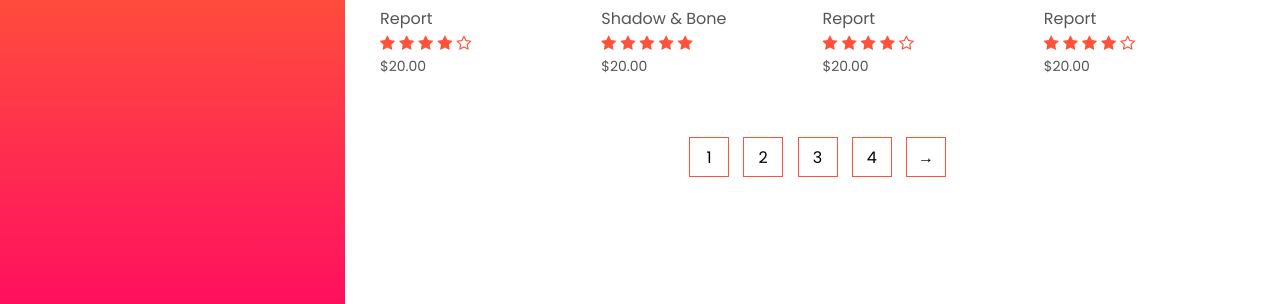
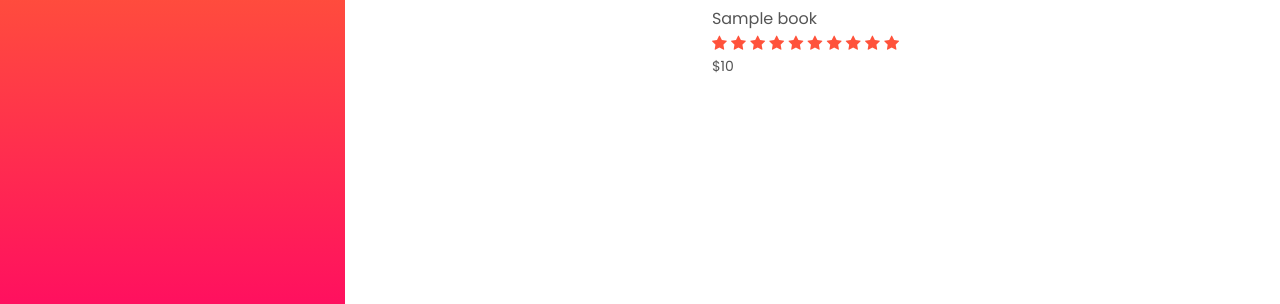
Before and after one commit to felix1614/Library-Management-System, a Django app: page /books/ in a window 1280 px wide. Shown: the part 496-800 px from the top of the page. Run offline with Django 4.2, Linux system fonts and the light colour scheme; tables that the repository leaves empty hold one stand-in row (values such as "Sample post"); a database or web service that is not in the repository returns one stand-in record (values such as "Sample title"); some libraries are stand-ins or nearby versions.

Commit message:
dynamic page

```diff
--- a/library/urls.py
+++ b/library/urls.py
@@ -10,4 +10,5 @@ urlpatterns = [path('', views.login, name="login"),
                path('rental/', views.rents, name="rental"),
                path('userupdate/', views.userUpdate, name="userUpdate"),
                path('users/', views.users, name="users"),
+               path('scan/', views.users, name="scan")
                ]
--- a/library/views.py
+++ b/library/views.py
@@ -1,13 +1,22 @@
 import json
+import time
 from collections import ChainMap
 from django.shortcuts import render
 from django.http import JsonResponse
 from pymongo import MongoClient
 from configurations import AppConfig
+from datetime import datetime
+from django.template.defaulttags import register
+
 
 Configs = AppConfig()
 client = MongoClient(Configs.getMongoUrl())
 db = client.library
+
+
+@register.filter
+def get_range(value):
+    return range(value)
 
 
 def login(request):
@@ -15,7 +24,13 @@ def login(request):
 
 
 def books(request):
-    return render(request, "admin.books.html")
+    Books = [books for books in
+                       db.books.find({"isdeleted": {'$nin': ["true", True]}})]
+    admin = [admin for admin in
+             db.users.find({"isdeleted": {'$nin': ["true", True]}, "isadmin": {'$nin': ["false", False]}})]
+    admin = {'name': admin[0]['username'], 'role': admin[0]['role']} if len(admin) >= 1 else {'name': 'unknown',
+                                                                                              'role': 'unknown'}
+    return render(request, "admin.books.html", {"books": Books, "admin": admin})
 
 
 def home(request):
@@ -23,7 +38,7 @@ def home(request):
         req = json.loads(request.body)
         userName = req['userDetails'].get("username")
         password = req['userDetails'].get("password")
-        userSearch = [user for user in db.users.find({"username": userName, "isdeleted": {'$nin': ["true", True]}})]
+        userSearch = [user for user in db.users.find({"username": userName, "isdeleted": {'$nin': ["true", True]}, "isadmin":True})]
         credentials = dict(ChainMap(*userSearch)) if len(userSearch) > 0 else False
         if credentials is not False and credentials['username'] == userName and credentials['password'] == password:
             return JsonResponse({"message": "hello", "status": "success"})
@@ -31,7 +46,18 @@ def home(request):
         else:
             return JsonResponse({"message": "invalid credentials"})
     else:
-        return JsonResponse({"message": "invalid credentials"})
+        newArrivalBooks = [books for books in db.books.find({"isdeleted": {'$nin': ["true", True]}, "newArrival":{'$in':[True, "true"]}})]
+        userSearch = []
+        admin = [admin for admin in db.users.find({"isdeleted": {'$nin': ["true", True]}, "isadmin": {'$nin': ["false", False]}})]
+        admin = {'name': admin[0]['username'], 'role': admin[0]['role']} if len(admin) >= 1 else {'name': 'unknown', 'role': 'unknown'}
+        usersQty = 0
+        for user in db.users.find({"isdeleted": {'$nin': ["true", True]}, "isadmin":{'$in':["false", False]}}):
+            usersQty += 1
+            userDate = datetime.fromtimestamp(int(user["date"]))
+            if (datetime.now() - userDate).days <= 15:
+                userSearch += user,
+        totalBooks = len([books for books in db.books.find({"isdeleted": {'$nin': ["true", True]}})])
+        return render(request, 'admin.home.html', {'users': userSearch, 'books': newArrivalBooks, 'total': {'totalUser': usersQty, 'totalBooks':totalBooks}, 'admin': admin})
 
 
 def rent(request):
@@ -48,3 +74,7 @@ def userUpdate(request):
 
 def users(request):
     return render(request, "admin.users.html")
+
+
+def scan(request):
+    pass
--- a/libraryManagement/urls.py
+++ b/libraryManagement/urls.py
@@ -26,6 +26,7 @@ urlpatterns = [
     path('rental/', include('library.urls')),
     path('userupdate/', include('library.urls')),
     path('users/', include('library.urls')),
+    path('scan/', include('library.urls')),
     path('admin/', admin.site.urls),
 ]
 
--- a/templates/admin.books.html
+++ b/templates/admin.books.html
@@ -46,8 +46,8 @@
             <div class="user-wrapper">
                 <img src="{{images}}/user-2.png" width="40px" height="40px" alt="">
                 <div>
-                    <h4>Felix</h4>
-                    <small>Super Admin</small>
+                    <h4>{{admin.name}}</h4>
+                    <small>{{admin.role}}</small>
                 </div>
             </div>
         </header>
@@ -58,70 +58,28 @@
                 <h2>All Books</h2>
             </div>
             <div class="row">
+                {% for book in books %}
                 <div class="col-4">
                     <a href="{% url 'rent' %}"><img src="{{images}}/books/book1.jpeg"></a>
                     <a href="{% url 'rent' %}">
-                        <h4>Report</h4>
+                        <h4>{{book.name}}</h4>
                     </a>
                     <div class="rating">
+                        {% for rate in book.rate|get_range %}
                         <i class="fa fa-star"></i>
-                        <i class="fa fa-star"></i>
-                        <i class="fa fa-star"></i>
-                        <i class="fa fa-star"></i>
-                        <i class="fa fa-star-o"></i>
+                        {% endfor %}
                     </div>
-                    <p>$20.00</p>
+                    <p>${{book.cost}}</p>
                 </div>
-                <div class="col-4">
-                    <a href="{% url 'rent' %}"><img src="{{images}}/books/book2.jpg"></a>
-                    <a href="{% url 'rent' %}">
-                        <h4>Shadow & Bone</h4>
-                    </a>
-                    <div class="rating">
-                        <i class="fa fa-star"></i>
-                        <i class="fa fa-star"></i>
-                        <i class="fa fa-star"></i>
-                        <i class="fa fa-star"></i>
-                        <i class="fa fa-star"></i>
-                    </div>
-                    <p>$20.00</p>
-                </div>
-                <div class="col-4">
-                    <a href="{% url 'rent' %}"><img src="{{images}}/books/book1.jpeg"></a>
-                    <a href="{% url 'rent' %}">
-                        <h4>Report</h4>
-                    </a>
-                    <div class="rating">
-                        <i class="fa fa-star"></i>
-                        <i class="fa fa-star"></i>
-                        <i class="fa fa-star"></i>
-                        <i class="fa fa-star"></i>
-                        <i class="fa fa-star-o"></i>
-                    </div>
-                    <p>$20.00</p>
-                </div>
-                <div class="col-4">
-                    <a href="{% url 'rent' %}"><img src="{{images}}/books/book1.jpeg"></a>
-                    <a href="{% url 'rent' %}">
-                        <h4>Report</h4>
-                    </a>
-                    <div class="rating">
-                        <i class="fa fa-star"></i>
-                        <i class="fa fa-star"></i>
-                        <i class="fa fa-star"></i>
-                        <i class="fa fa-star"></i>
-                        <i class="fa fa-star-o"></i>
-                    </div>
-                    <p>$20.00</p>
-                </div>
+                {% endfor %}
             </div>
-            <div class="page-btn">
-                <span>1</span>
-                <span>2</span>
-                <span>3</span>
-                <span>4</span>
-                <span>&#8594;</span>
-            </div>
+<!--            <div class="page-btn">-->
+<!--                <span>1</span>-->
+<!--                <span>2</span>-->
+<!--                <span>3</span>-->
+<!--                <span>4</span>-->
+<!--                <span>&#8594;</span>-->
+<!--            </div>-->
         </div>
     </div>
 
```
Also changed, not shown: templates/admin.home.html (+13 -9 lines), templates/login.html (+4 -3 lines).
